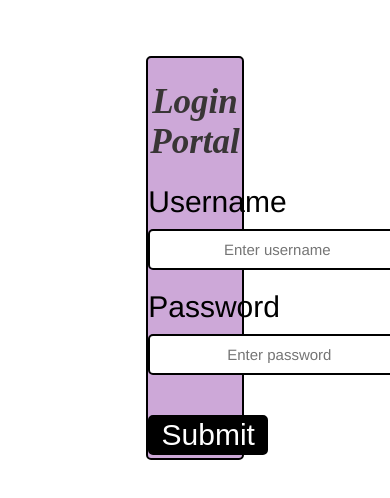
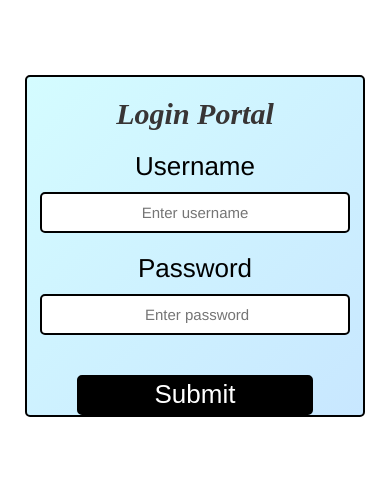
Before and after one commit to Kalai0001/login-form, a plain HTML site: page index.html in a window 390 px wide. Drawn offline with Linux system fonts and the light colour scheme.

Commit message:
Update style.css

```diff
--- a/style.css
+++ b/style.css
@@ -1,19 +1,23 @@
 #box{
     height: 400px;
     width: 25%;
+    min-width: 320px;
+    max-width: 450px;
     border: 2px solid black;
     border-radius: 5px;
     margin-left: auto;
     margin-right: auto;
     margin-top: 15%;
-    background-color: rgb(205, 168, 216);
+    background: linear-gradient(135deg, #d4fcff, #c8e7ff);
 }
+
 #Login{
     text-align: center;
     color: rgb(56, 53, 53);
     font-style: italic;
     font-size: 35px;
 }
+
 #a{
     text-align: center;
 }
@@ -30,9 +34,7 @@
     border-radius: 5px;
     text-align: center;
     margin-top: 10px;
-
 }
-
 
 #b{
     text-align: center;
@@ -53,7 +55,6 @@
     margin-top: 10px;
 }
 
-
 #c{
     text-align: center;
     margin-top: 40px;
@@ -68,3 +69,29 @@
     border-radius: 5px;
     font-size: 30px;
 }
+
+/* 📱 Mobile responsiveness */
+@media (max-width: 768px) {
+    #box {
+        width: 90%;
+        height: auto;
+        margin-top: 20%;
+    }
+
+    #Login {
+        font-size: 30px;
+    }
+
+    #a1, #b1 {
+        font-size: 26px;
+    }
+
+    #username, #password {
+        width: 90%;
+    }
+
+    #c1 {
+        width: 70%;
+        font-size: 26px;
+    }
+}
```
